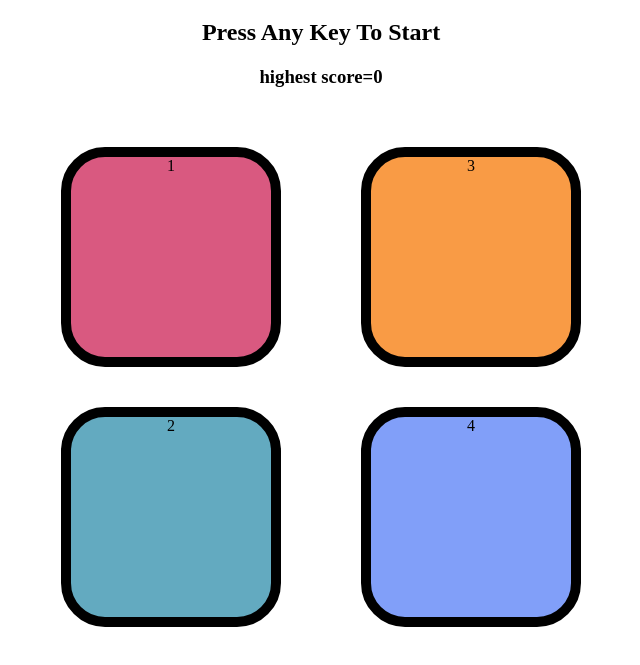
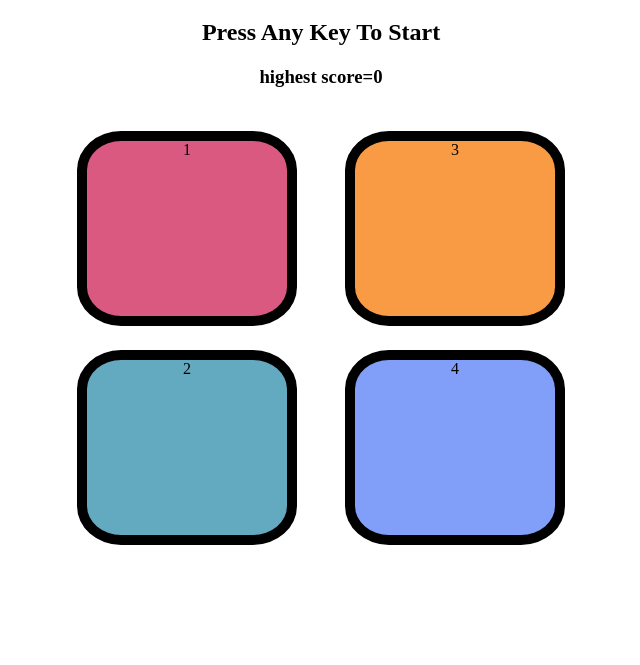
Before and after one commit to kavya-avula/Simon-Says-Game, a plain HTML site: page index.html in a window 1280 px wide. Shown: the part 61-726 px from the top of the page, without its empty margins (319-959 px from the left). Drawn offline with Linux system fonts and the light colour scheme.

Commit message:
added png

```diff
--- a/style.css
+++ b/style.css
@@ -2,11 +2,11 @@ body{
     text-align: center;
    }
    .btn {
-       height: 200px;
+       height: 175px;
        width:200px;
        border-radius: 20%;
        border:10px solid black;
-       margin:2.5rem;
+       margin:1.5rem;
 
    }
 
```
Also changed, not shown: image.png (added).
